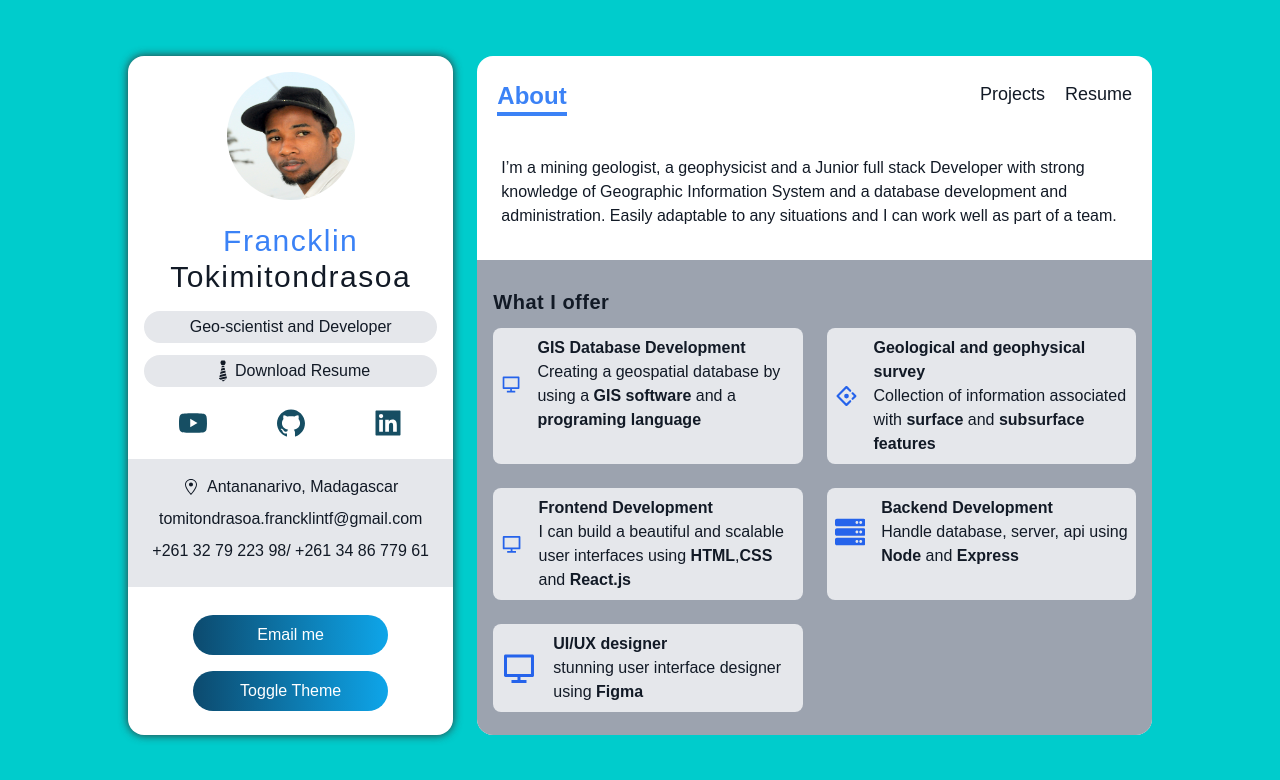
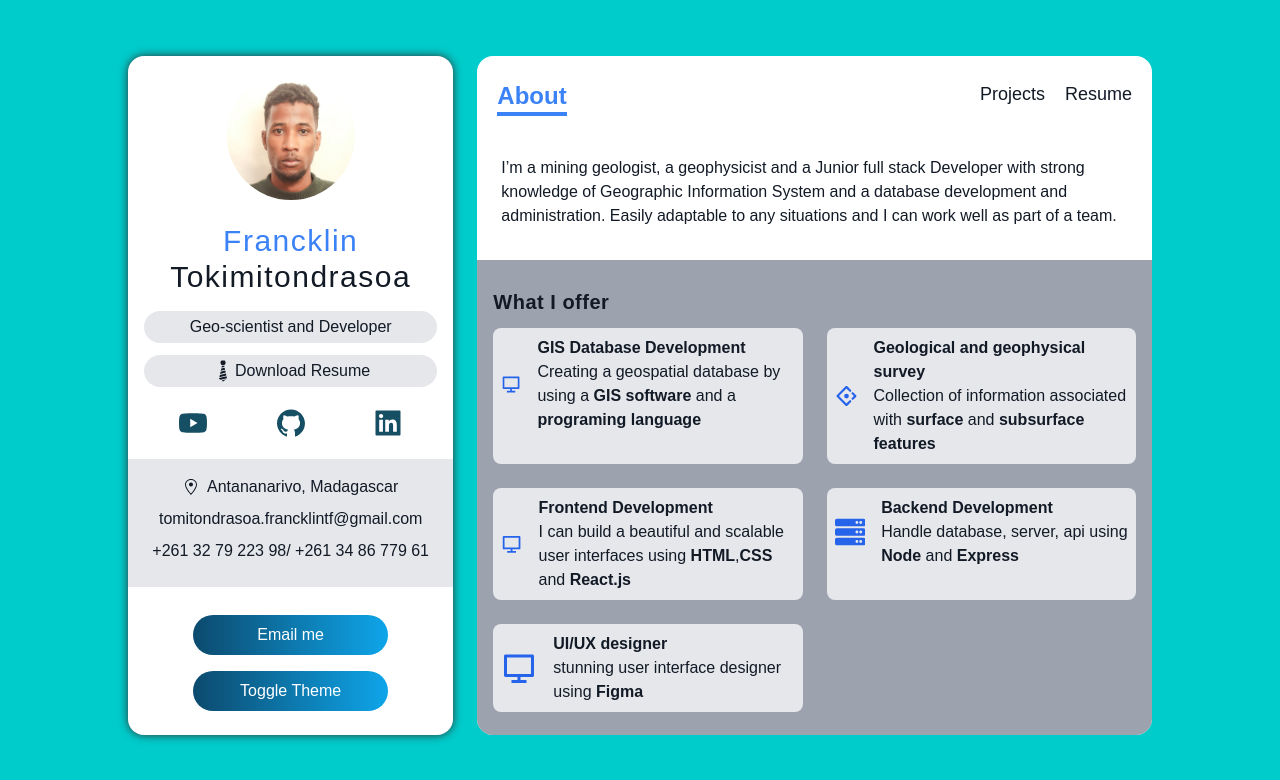
Before and after one commit to Tokimitondrasoa-Francklin/MyPortfolio, a Next.js app: page / in a window 1280 px wide. Shown: the top 780 px of the page. Built offline with nearby package versions, Linux system fonts and the light colour scheme.

Commit message:
Update Sidebar.tsx

```diff
--- a/components/Sidebar.tsx
+++ b/components/Sidebar.tsx
@@ -17,7 +17,7 @@ const Sidebar = ()=>{
 
     return (
         <div>
-            <Image src='/images/DSC_8911 (4).JPG'
+            <Image src='/images/astro.jpg'
             alt="user avatar"
             className='mx-auto border rounded-full'
             height="128px"
```
